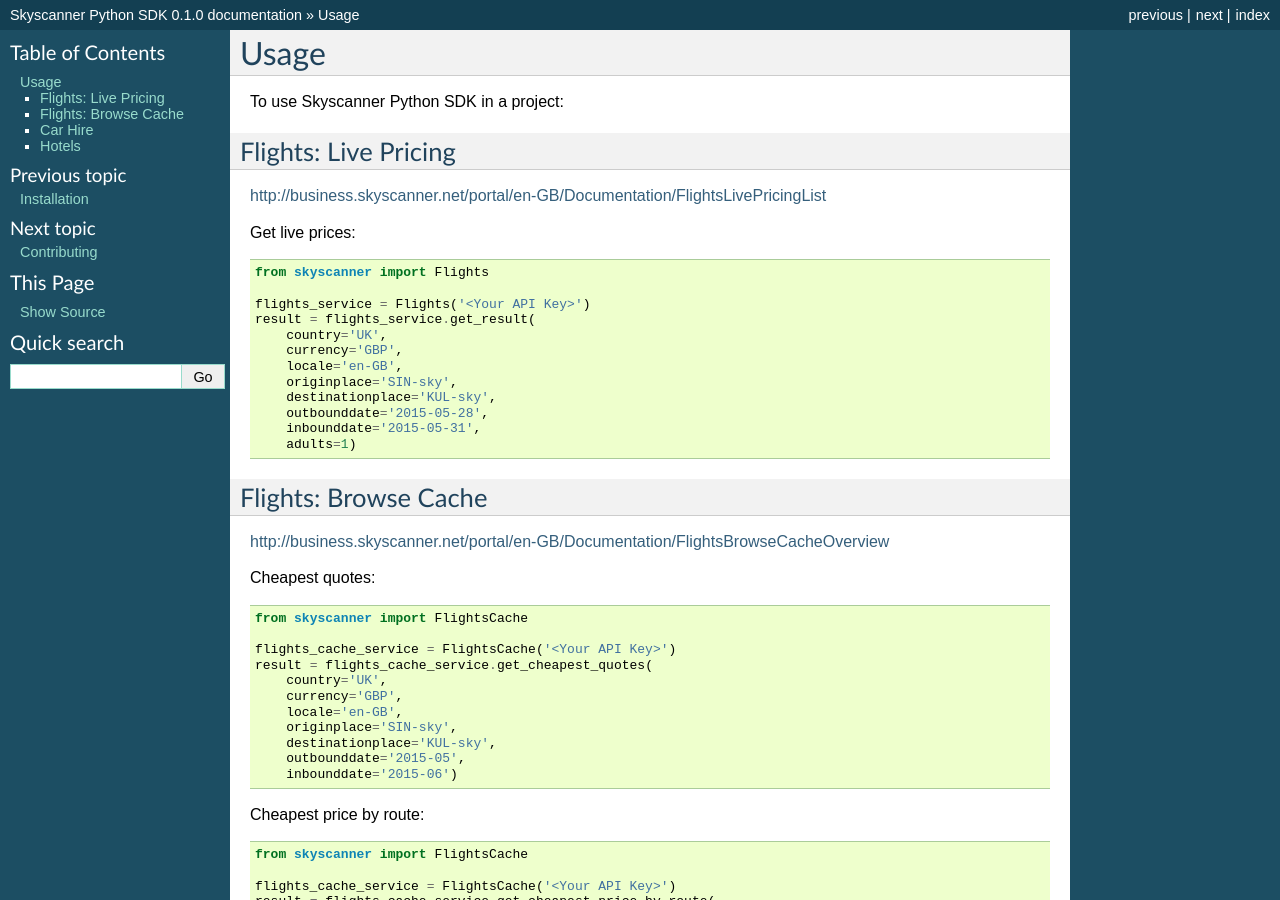
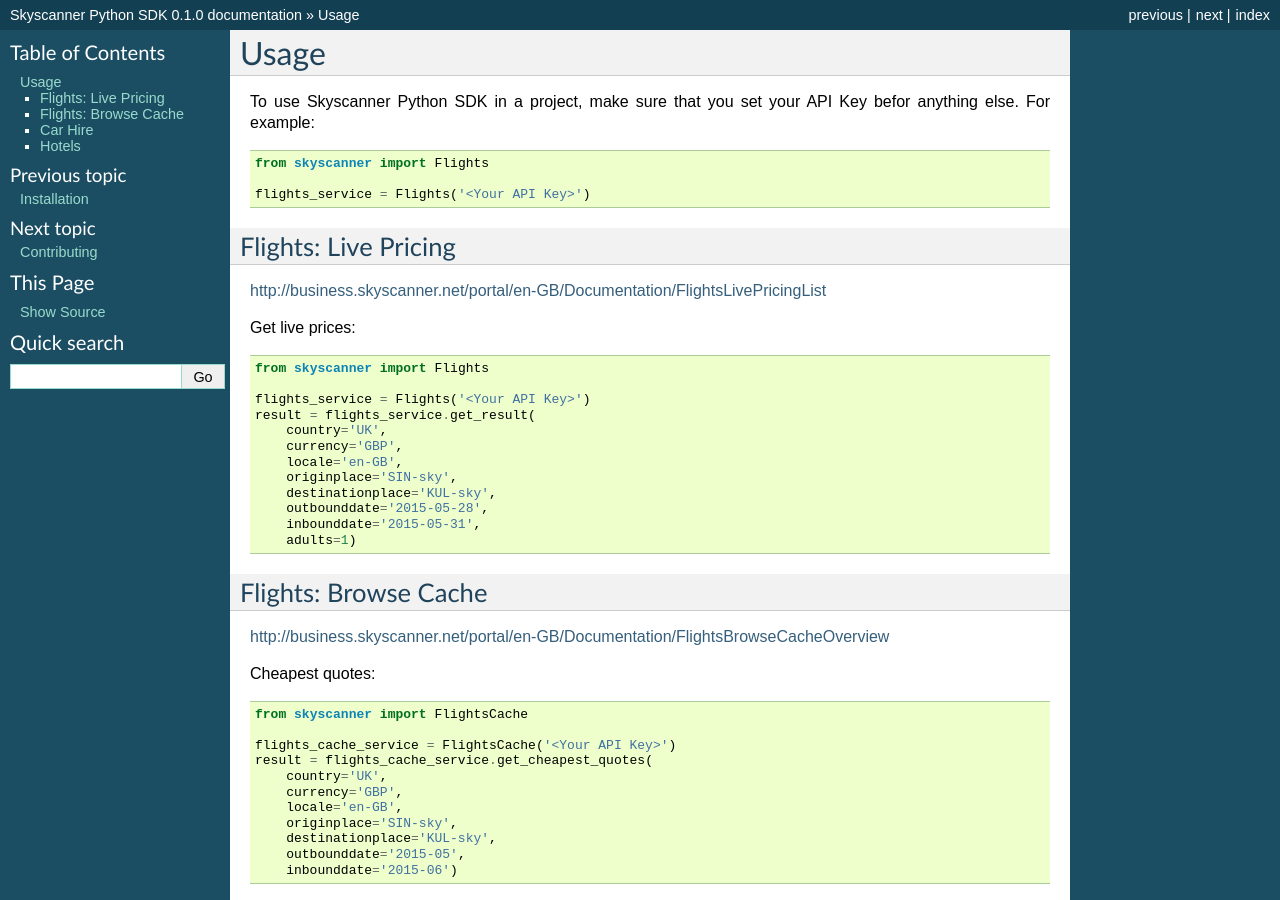
Before and after one commit to Skyscanner/skyscanner-python-sdk, a Sphinx documentation site: the page built from docs/usage.rst, in a window 1280 px wide and 900 px high. Built offline with Sphinx 7.4.7, drawn with Linux system fonts in a browser that asks for light colours.

Commit message:
doc update

```diff
--- a/docs/usage.rst
+++ b/docs/usage.rst
@@ -2,7 +2,12 @@
 Usage
 ========
 
-To use Skyscanner Python SDK in a project::
+To use Skyscanner Python SDK in a project, make sure that you set your API Key befor anything else. For example::
+
+        from skyscanner import Flights
+
+        flights_service = Flights('<Your API Key>')
+
 
 Flights: Live Pricing
 ~~~~~~~~~~~~~~~~~~~~~
```
